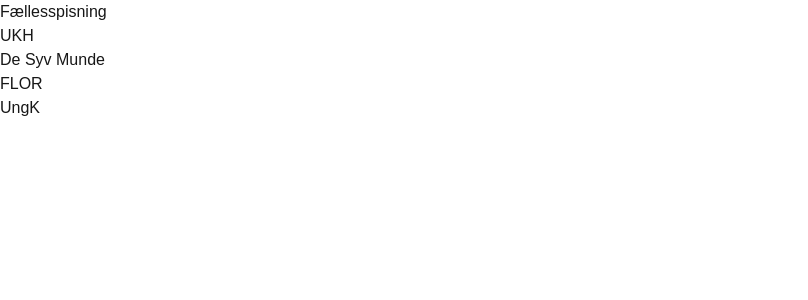
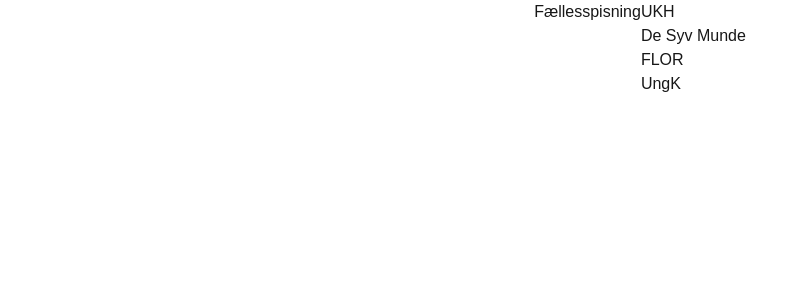
Before and after one commit to MOET2025/communal-dinning, a Next.js app: page / in a window 1280 px wide. Shown: the top 300 px of the page, without its empty margins (0-808 px from the left). Built offline with nearby package versions, Linux system fonts and the light colour scheme.

Commit message:
working on styling

```diff
--- a/app/page.tsx
+++ b/app/page.tsx
@@ -1,3 +1,4 @@
+
   const dinners = [{
     id: 0,
     host: 'UKH',
@@ -27,7 +28,7 @@ export default function Home() {
   const listItems = dinners.map(dinner => <li key={dinner.id}> {dinner.host} </li>);
 
   return (
-    <div>
+    <div className="flex justify-center">
       <h2>Fællesspisning</h2>
 
       <ul>
```
